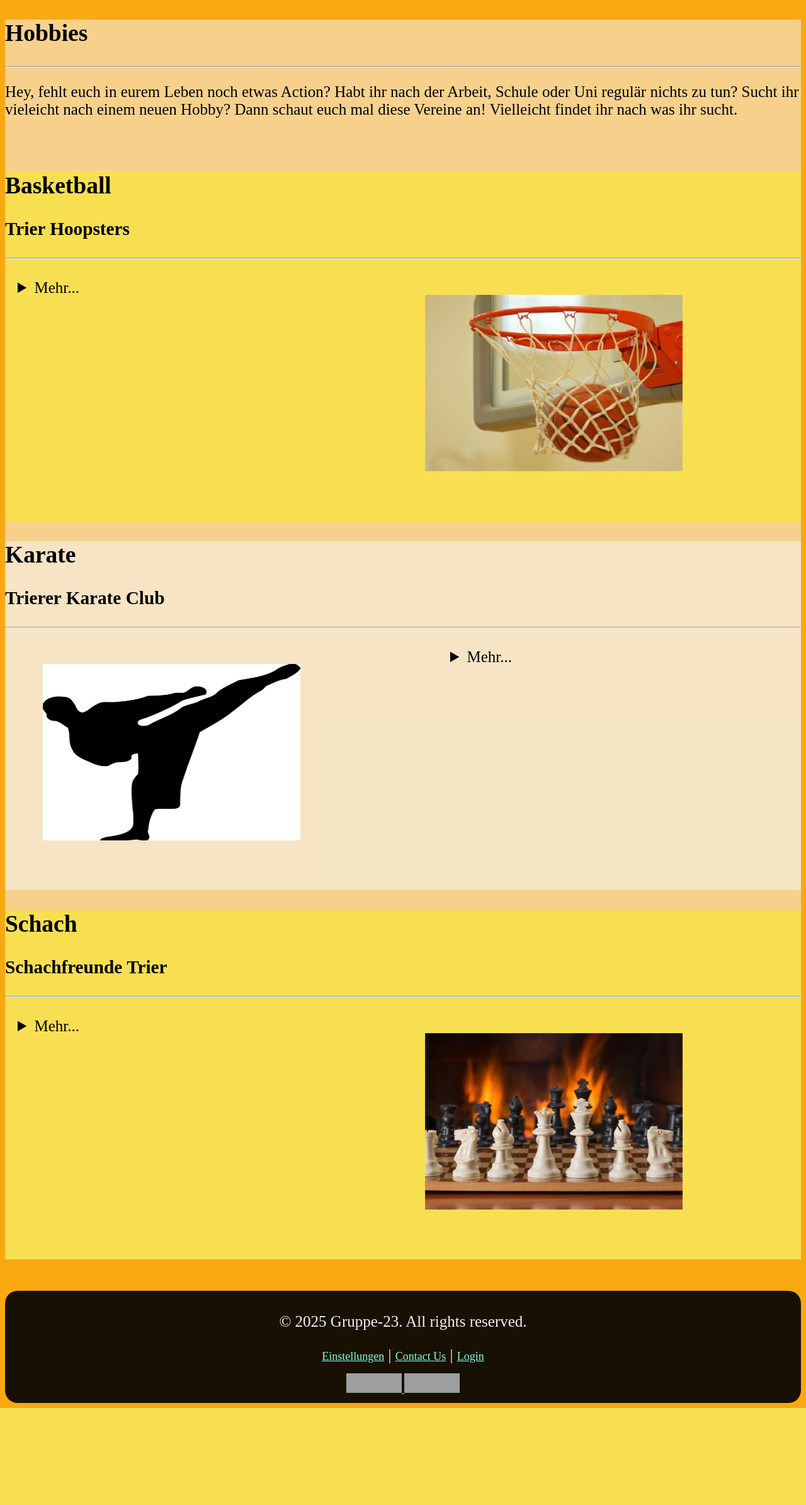
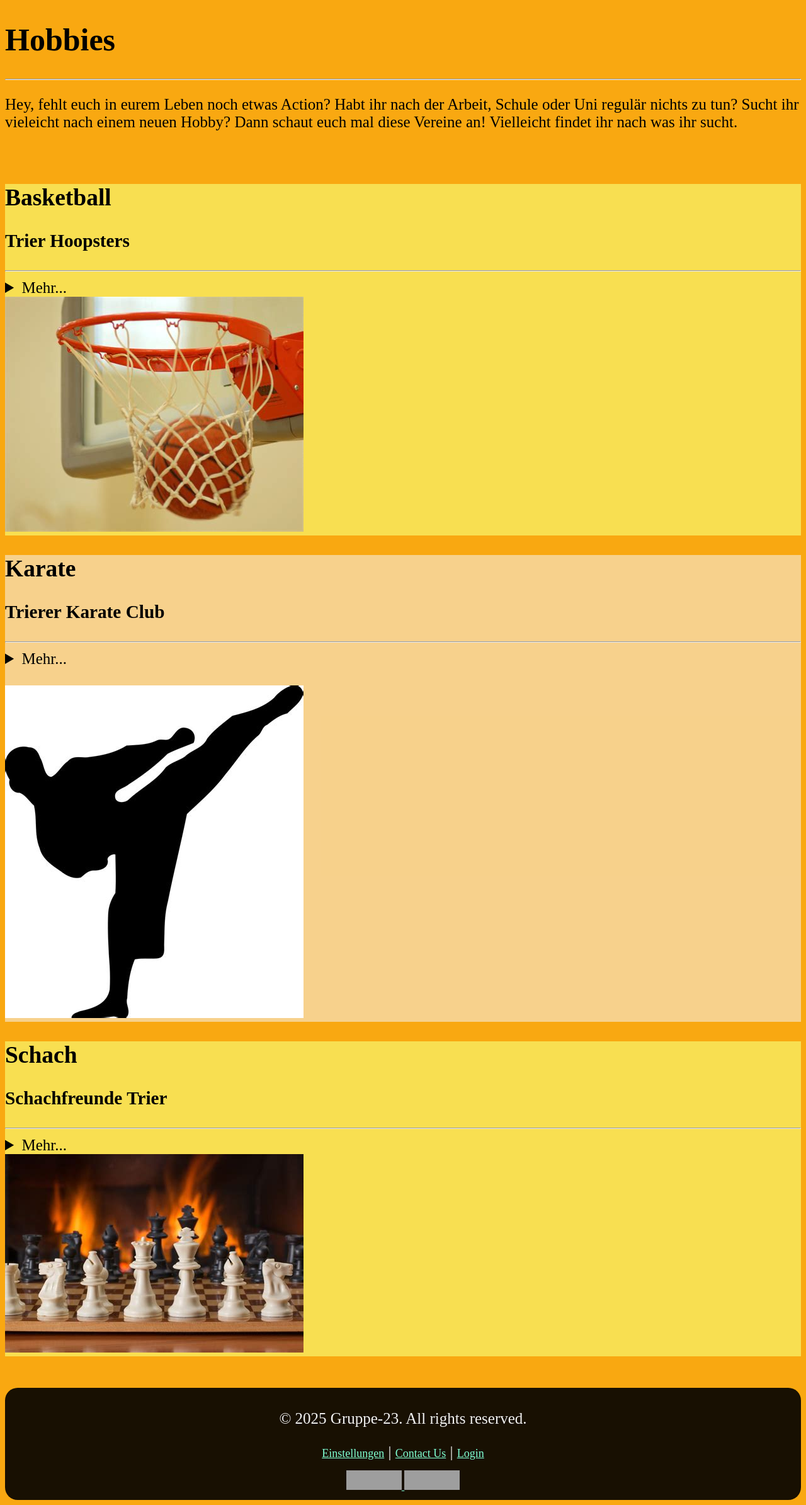
Before and after one commit to SteamPunk89079/Web-Tech-Gruppe-23, a PHP site: page /Pages/Hobbies.html in a window 1280 px wide. Shown: the part 135-2524 px from the top of the page at 63% size. Before the commit the page ends 2370 px from the top, so only its background shows below. Run offline with PHP 8.4, Linux system fonts and the light colour scheme; grey boxes are pictures that could not be loaded.

Commit message:
complete

```diff
--- a/Pages/Hobbies.html
+++ b/Pages/Hobbies.html
@@ -1,8 +1,10 @@
 <!DOCTYPE html>
 <html lang="en">
+
 <head>
     <meta charset="UTF-8">
     <meta name="viewport" content="width=device-width, initial-scale=1.0">
+
     <title>Document</title>
 
     <link rel="stylesheet" href="../Styles/index_style.css">
@@ -21,13 +23,13 @@
 
     <a class="mobile-container"></a>
 
-    <header class="banner" >
+    <header class="banner">
         <nav class="topbars">
 
             <button id="Home_button" class="button">Home</button>
             <button id="Aktivitaeten_button" class="button">Aktivitäten</button>
             <button id="Theater_button" class="button">Theater</button>
-            <button id="Hobbies_button" class="button"   style="background-color: cadetblue;">Hobbies</button>
+            <button id="Hobbies_button" class="button" style="background-color: cadetblue;">Hobbies</button>
             <button id="Karte_button" class="button">Karte</button>
             <button id="Kalendar_button" class="button">Kalendar</button>
             <button id="Events_button" class="button">Events</button>
@@ -40,7 +42,7 @@
 
 
 
-    <article>
+
     <h1>Hobbies</h1>
     <hr>
     <p>
@@ -51,17 +53,20 @@
         Vielleicht findet ihr nach was ihr sucht.
     </p>
     <br>
-    <nav class = "Robin1">
-        <h2 >Basketball</h2>
+    <article class="Robin1">
+        <h2>Basketball</h2>
         <h3>Trier Hoopsters</h3>
         <hr>
-            <nav class="container">
-                <nav class = "boxtext">
+
+        <aside class="container">
+
+            <nav class="boxtext">
                 <details>
                     <summary>Mehr...</summary>
                     <p>
                         Du liebst Basketball oder willst es ausprobieren? Dann komm zu den Trier Hoopsters!
-                            Egal ob Anfänger oder Profi - bei uns findest du Gemeinschaft, Spaß und sportliche Herausforderungen.
+                        Egal ob Anfänger oder Profi - bei uns findest du Gemeinschaft, Spaß und sportliche
+                        Herausforderungen.
                         Trainiere mit erfahrenen Coaches, spiele im Team und entwickle deine Skills.
                         Schließ dich unserem Verein an und werde Teil unserer Basketball-Familie!
                     </p>
@@ -71,30 +76,26 @@
                         <li>Trainingszeiten: 18:00 Uhr - 20:00 Uhr</li>
                     </ul>
                     <p>
-                            Interessant? Dann besuchen sie uns doch auf unserer Webseite unter <a href="https://www.examplebverein.com">www.examplebverein.com</a>
+                        Interessant? Dann besuchen sie uns doch auf unserer Webseite unter <a
+                            href="https://www.examplebverein.com">www.examplebverein.com</a>
                     </p>
 
                 </details>
+
             </nav>
-                <figure class="boxbild">
-                    <img src="../Bilder/Basketball.jpg" width="409" height="280"
-                    alt="Bild mit einem Basketball und einem Basketballkorb"
-                    title="Basketball">
-                </figure>
-            </nav>
+        </aside>
+        <img src="../Bilder/Basketball.jpg" class="boxbild"
+        alt="Bild mit einem Basketball und einem Basketballkorb" title="Basketball">
         <br>
-    </nav>
+    </article>
+
 
     <nav class="Robin2" id="robin_h2">
-        <h2 >Karate</h2>
+        <h2>Karate</h2>
         <h3>Trierer Karate Club</h3>
         <hr>
         <nav class=" container">
-                <figure class="boxbild">
-                    <img src="../Bilder/Karate.jpg" width="409" height="280"
-                    alt="Logo von einem Karatisten"
-                    title="Karate">
-                </figure>
+
             <nav class="boxtext">
                 <details>
                     <summary>Mehr...</summary>
@@ -110,13 +111,15 @@
                         <li>Trainingszeiten: 19:00 Uhr</li>
                     </ul>
                     <p>
-                            Noch Fragen? dann besuche uns auf unserer Webseite <a href="https://www.examplekverein.com">www.examplekverein.com</a>
+                        Noch Fragen? dann besuche uns auf unserer Webseite <a
+                            href="https://www.examplekverein.com">www.examplekverein.com</a>
                     </p>
                 </details>
             </nav>
-
         </nav>
         <br>
+        <img src="../Bilder/Karate.jpg" class="boxbild" alt="Logo von einem Karatisten" title="Karate">
+
     </nav>
 
     <nav class="Robin1">
@@ -130,7 +133,8 @@
                     <p>
                         Du liebst knifflige Herausforderungen und strategisches Denken?
                         Dann bist du bei den Schachfreunden Trier genau richtig!
-                            Unser Schach-Verein bietet Training, Turniere und eine Gemeinschaft, die deine Leidenschaft teilt.
+                        Unser Schach-Verein bietet Training, Turniere und eine Gemeinschaft, die deine Leidenschaft
+                        teilt.
                         Komm vorbei und werde Teil unseres Teams!
                     </p>
                     <ul>
@@ -139,20 +143,20 @@
                         <li>Trainingszeiten: 18:30 Uhr - 20:30 Uhr</li>
                     </ul>
                     <p>
-                            Willst du dich anmelden? Dann folge diesem Link zu unserer Webseite: <a href="https://www.exampleschverein.com">www.exampleschverein.com</a>
+                        Willst du dich anmelden? Dann folge diesem Link zu unserer Webseite: <a
+                            href="https://www.exampleschverein.com">www.exampleschverein.com</a>
                     </p>
                 </details>
             </nav>
-                <figure class="boxbild">
-                    <img src="../Bilder/Schach.jpg" width="409" height="280"
-                    alt="Bild von einem Schachbrett und Figuren mit Feuer im Hintergrund"
-                    title="Basketball">
-                </figure>
+
         </nav>
+        <img src="../Bilder/Schach.jpg" class="boxbild"
+        alt="Bild von einem Schachbrett und Figuren mit Feuer im Hintergrund" title="Basketball">
+
         <br>
     </nav>
 
-    </article>
+
 
     <footer>
         <p>&copy; 2025 Gruppe-23. All rights reserved.</p>
@@ -163,12 +167,10 @@
             <nav style="margin-top: 15px;">
                 <a href="http://jigsaw.w3.org/css-validator/check/referer">
                     <img style="border:0;width:88px;height:31px"
-                    src="http://jigsaw.w3.org/css-validator/images/vcss-blue"
-                    alt="Valid CSS!">
+                        src="http://jigsaw.w3.org/css-validator/images/vcss-blue" alt="Valid CSS!">
                 </a>
                 <a href="http://jigsaw.w3.org/css-validator/check/referer">
-                <img style="border:0;width:88px;height:31px"
-                    src="http://jigsaw.w3.org/css-validator/images/vcss"
+                    <img style="border:0;width:88px;height:31px" src="http://jigsaw.w3.org/css-validator/images/vcss"
                         alt="Valid CSS!">
                 </a>
             </nav>
@@ -182,4 +184,5 @@
     <script src="../Scripts/Utilities/translate_color_text_script.js"></script>
 
 </body>
+
 </html>
--- a/Styles/index_style.css
+++ b/Styles/index_style.css
@@ -386,59 +437,82 @@ font-size: 20px;}
      border-radius: 20px;
      box-shadow: 0 4px 6px rgba(0, 0, 0, 0.1);
  }
+
  .contactus_page h6 {
      background-color: rgba(255, 255, 255, 0.666);
      font-size: 24px;
  }
+
  /*------------------CONTACT-US--------------------------*/
  /*------------------------AKTIVITATEN-PAGE------------------------*/
-body.aktivitaten_page{
+ body.aktivitaten_page {
      background-image: url("/Bilder/Trier-Stadt.jpg");
      background-repeat: no-repeat;
      background-attachment: local;
-    font-size: 25px;}
-.aktivitaten_page article {background-color: rgba(245, 245, 245, 0.536);}
-h2.aktivitaten_page{text-decoration: underline black;}
+     font-size: 25px;
+ }
+
+ .aktivitaten_page article {
+     background-color: rgba(245, 245, 245, 0.536);
+ }
+
+ h2.aktivitaten_page {
+     text-decoration: underline black;
+ }
+
  /*------------------------AKTIVITATEN-PAGE------------------------*/
  /*---------------------------HOBBIES-PAGE--------------------------*/
-body.hobbies_page {background-color: rgb(249, 168, 17);
+ body.hobbies_page {
+     background-color: rgb(249, 168, 17);
      font-size: 25px;
+     width: auto;
  }
-.hobbies_page article {background-color: rgba(245, 245, 245, 0.536);}
-h2.hobbies_page {text-decoration: underline black;}
-.Robin1{
+
+ h2.hobbies_page {
+     text-decoration: underline black;
+ }
+
+ .hobbies_page p {width: auto;}
+
+ .Robin1 {
      background-color: rgb(248, 223, 81);
      text-align: left;
+     width: auto;
  }
-.Robin2{
+
+ .Robin2 {
      background-color: rgba(245, 245, 245, 0.536);
-text-align: left ;
+     text-align: left;
+     width: auto;
  }
+
  .hobbies_page .container {
      display: flex;
      flex-direction: row;
-width: 100%;
+     width: auto;
  }
-.hobbies_page .boxbild {
-flex: 1;
-padding: 20px;
-box-sizing: border-box;
 
+ .hobbies_page .container .boxbild {
+    width: auto;
+    gap: 0%;
 }
+
  .hobbies_page .boxtext {
-flex: 1;
-padding: 20px;
-box-sizing: border-box;
+    width: auto;
  }
+
+
  /*---------------------------HOBBIES-PAGE--------------------------*/
  /*-------------------CALENDAR-----------------------*/
-body.kalendar{
+ body.kalendar {
      background-image: url("../Bilder/Trier\ City\ Event.jpg");
  }
+
  .kalendar #month_text {
      width: 285px;
      margin-bottom: 20px;
  }
+
  .kalendar .calendar {
      font-family: Arial, sans-serif;
      padding: 20px;
```
Also changed, not shown: other parts of Styles/index_style.css (+126 -60 lines). Lines whose indentation alone changed are shown as unchanged.
